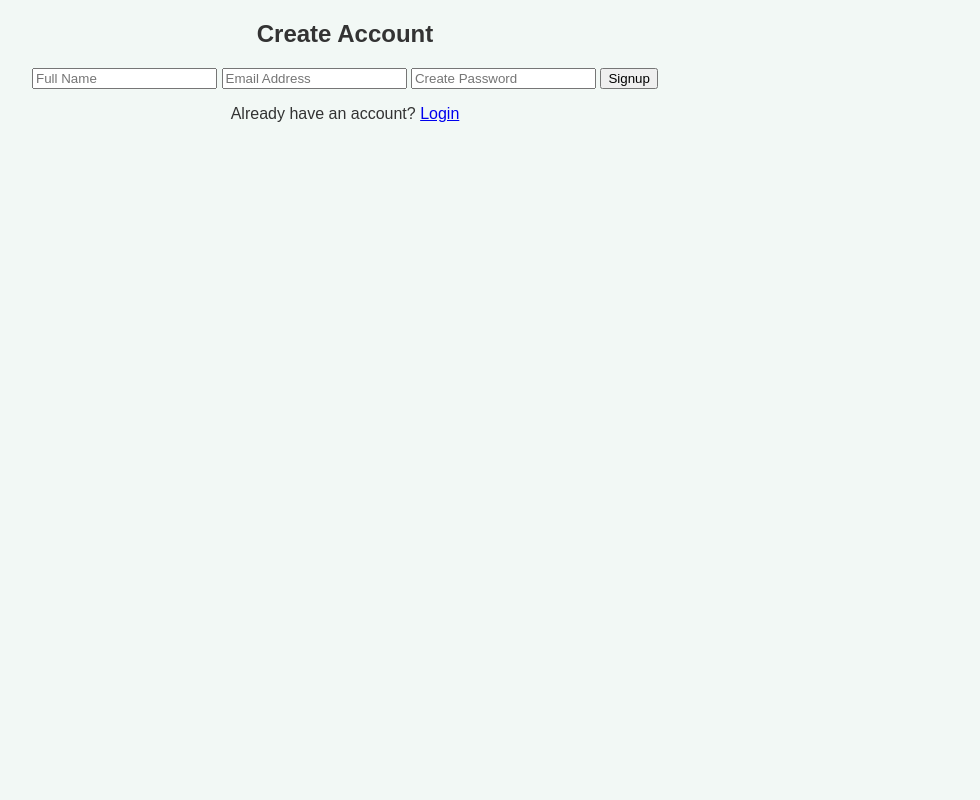
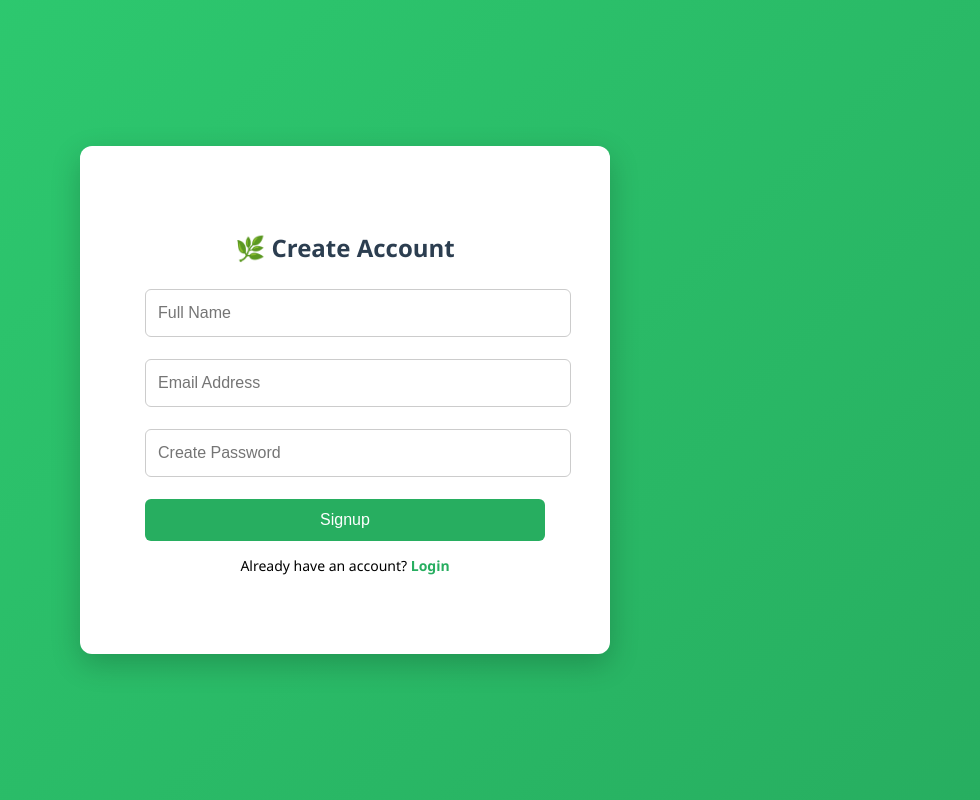
Before and after one commit to Kiranmaichidurala/crop_disease_detection1, a Flask app: page /signup in a window 1280 px wide. Shown: the whole page, without its empty margins (295-1275 px from the left). Run offline with Flask 3, Linux system fonts and the light colour scheme.

Commit message:
Enhance signup page with styling and structure

```diff
--- a/crop disease detection/templates/signup.html
+++ b/crop disease detection/templates/signup.html
@@ -3,19 +3,114 @@
 <head>
     <meta charset="UTF-8">
     <title>Signup | Plant Disease Detector</title>
-    <link rel="stylesheet" href="/static/styles.css">
+    <style>
+        body {
+            margin: 0;
+            height: 100vh;
+            font-family: 'Segoe UI', sans-serif;
+            background: linear-gradient(135deg, #2ecc71, #27ae60);
+            display: flex;
+            align-items: center;
+            justify-content: center;
+        }
+
+        .auth-box {
+            background: #ffffff;
+            padding: 65px;
+            width: 400px;
+            border-radius: 12px;
+            box-shadow: 0 10px 30px rgba(0,0,0,0.2);
+            animation: fadeIn 1s ease;
+        }
+
+        h2 {
+            text-align: center;
+            color: #2c3e50;
+            margin-bottom: 25px;
+        }
+
+        .input-group {
+            position: relative;
+            margin-bottom: 22px;
+        }
+
+        .input-group input {
+            width: 100%;
+            padding: 14px 12px;
+            border: 1px solid #ccc;
+            border-radius: 6px;
+            outline: none;
+            font-size: 16px;
+            transition: 0.3s;
+        }
+
+        .input-group input:focus {
+            border-color: #27ae60;
+            box-shadow: 0 0 5px rgba(39,174,96,0.5);
+        }
+
+        .auth-btn {
+            width: 100%;
+            padding: 12px;
+            background: #27ae60;
+            border: none;
+            border-radius: 6px;
+            color: white;
+            font-size: 16px;
+            cursor: pointer;
+            transition: 0.3s;
+        }
+
+        .auth-btn:hover {
+            background: #219150;
+            transform: scale(1.02);
+        }
+
+        p {
+            text-align: center;
+            margin-top: 15px;
+            font-size: 14px;
+        }
+
+        a {
+            color: #27ae60;
+            text-decoration: none;
+            font-weight: 600;
+        }
+
+        a:hover {
+            text-decoration: underline;
+        }
+
+        @keyframes fadeIn {
+            from {
+                opacity: 0;
+                transform: translateY(20px);
+            }
+            to {
+                opacity: 1;
+                transform: translateY(0);
+            }
+        }
+    </style>
 </head>
 
-<body class="auth-body">
+<body>
     <div class="auth-box">
-        <h2>Create Account</h2>
+        <h2>🌿 Create Account</h2>
 
         <form action="/login" method="get">
-            <input type="text" placeholder="Full Name" required>
-            <input type="email" placeholder="Email Address" required>
-            <input type="password" placeholder="Create Password" required>
+            <div class="input-group">
+                <input type="text" placeholder="Full Name" required>
+            </div>
+            <div class="input-group">
+                <input type="email" placeholder="Email Address" required>
+            </div>
+            <div class="input-group">
+                <input type="password" placeholder="Create Password" required>
+            </div>
 
-            <button class="auth-btn">Signup</button>
+            <button type="submit" class="auth-btn">Signup</button>
         </form>
 
         <p>Already have an account? <a href="/login">Login</a></p>
```
